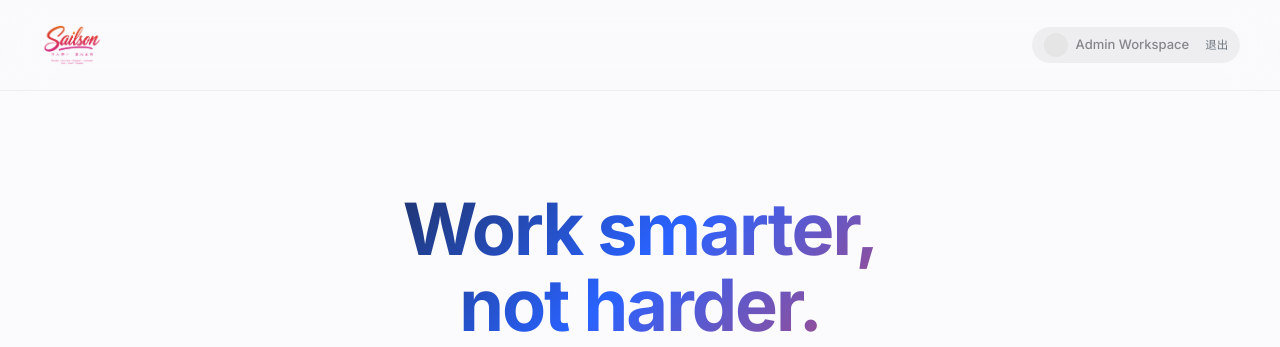
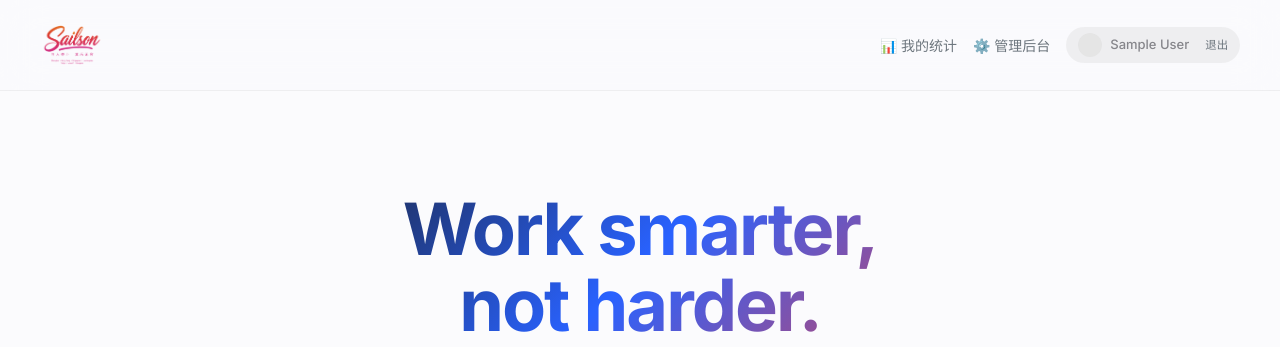
Before and after one commit to weienwang919-web/Sailson-AI, a Flask app: page / in a window 1280 px wide. Shown: the top 347 px of the page. Run offline with Flask 3, Linux system fonts and the light colour scheme; the visitor is signed in with stand-in values (Sample User, id 1); some libraries are stand-ins or nearby versions.

Commit message:
优化：在首页右上角添加统计和管理入口

```diff
--- a/templates/index.html
+++ b/templates/index.html
@@ -69,13 +69,19 @@
 </head>
 <body>
     <nav class="navbar d-flex justify-content-between align-items-center">
-        <a class="navbar-brand" href="#">
+        <a class="navbar-brand" href="/">
             <img src="{{ url_for('static', filename='logo.png') }}" alt="Logo" class="logo-img">
         </a>
-        <div class="user-profile">
-            <div class="user-avatar"></div>
-            <span>Admin Workspace</span>
-            <a href="/logout" class="text-secondary ms-2" style="text-decoration: none;"><small>退出</small></a>
+        <div class="d-flex align-items-center gap-3">
+            <a href="/my-stats" class="text-secondary" style="text-decoration: none; font-size: 14px; font-weight: 500;">📊 我的统计</a>
+            {% if user.role == 'admin' %}
+            <a href="/admin" class="text-secondary" style="text-decoration: none; font-size: 14px; font-weight: 500;">⚙️ 管理后台</a>
+            {% endif %}
+            <div class="user-profile">
+                <div class="user-avatar"></div>
+                <span>{{ user.real_name or 'Admin' }}</span>
+                <a href="/logout" class="text-secondary ms-2" style="text-decoration: none;"><small>退出</small></a>
+            </div>
         </div>
     </nav>
 
```
